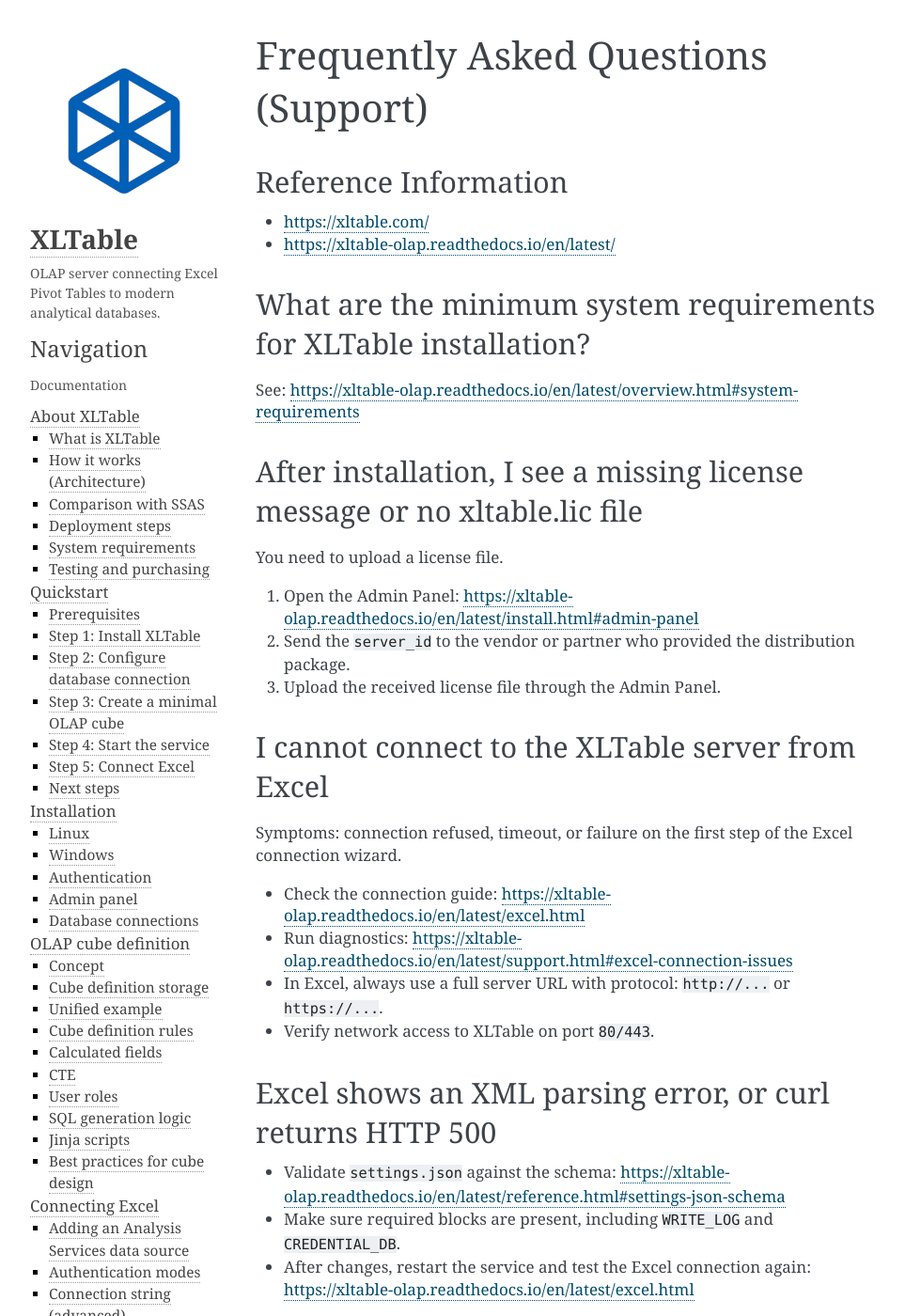
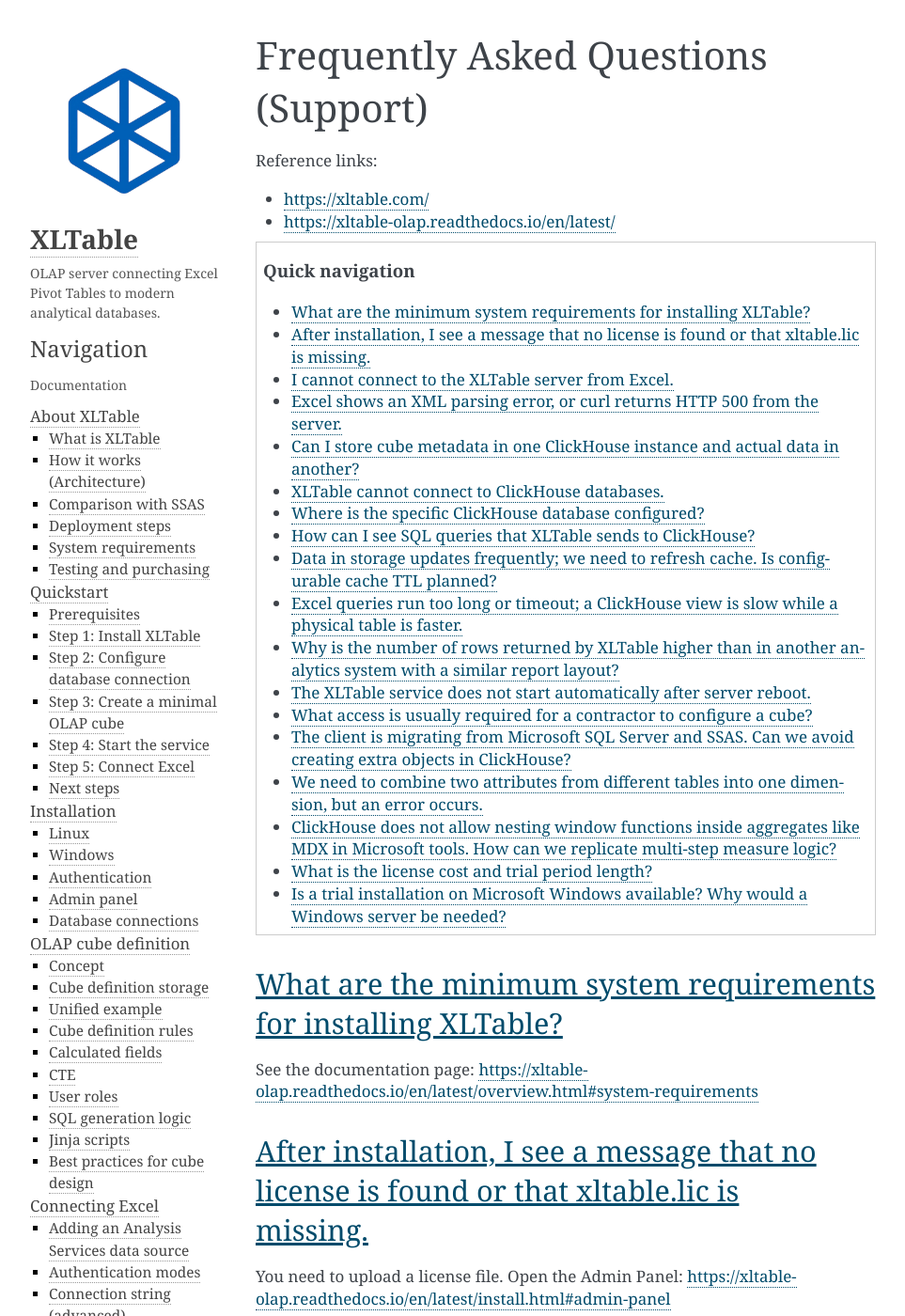
Before and after one commit to brmoscow/xltable, a Sphinx documentation site: the page built from docs/support_knowledge_base.rst, in a window 1280 px wide and 1400 px high. Shown: the whole window at 94% size, without its empty margins (148-1111 px from the left). Built offline with Sphinx 7.4.7, drawn with Linux system fonts in a browser that asks for light colours; some of the changed text lies outside the part shown.

Commit message:
restructure FAQ using knowledge base source text
Made-with: Cursor

```diff
--- a/docs/support_knowledge_base.rst
+++ b/docs/support_knowledge_base.rst
@@ -1,74 +1,74 @@
 Frequently Asked Questions (Support)
 ====================================
 
-Reference Information
----------------------
+Reference links:
 
 - https://xltable.com/
 - https://xltable-olap.readthedocs.io/en/latest/
 
-.. contents:: On This Page
+.. contents:: Quick navigation
    :local:
    :depth: 1
 
-What are the minimum system requirements for XLTable installation?
-------------------------------------------------------------------
+What are the minimum system requirements for installing XLTable?
+----------------------------------------------------------------
 
-See:
+See the documentation page:
 https://xltable-olap.readthedocs.io/en/latest/overview.html#system-requirements
 
-After installation, I see a missing license message or no xltable.lic file
-----------------------------------------------------------------------------
+After installation, I see a message that no license is found or that xltable.lic is missing.
+-----------------------------------------------------------------------------------------------
 
-You need to upload a license file.
+You need to upload a license file. Open the Admin Panel:
+https://xltable-olap.readthedocs.io/en/latest/install.html#admin-panel
 
-1. Open the Admin Panel:
-   https://xltable-olap.readthedocs.io/en/latest/install.html#admin-panel
-2. Send the ``server_id`` to the vendor or partner who provided the distribution package.
-3. Upload the received license file through the Admin Panel.
+Send the server ID to the vendor or partner who provided your distribution package.
+Then upload the license file you receive through the Admin Panel.
 
-I cannot connect to the XLTable server from Excel
---------------------------------------------------
+I cannot connect to the XLTable server from Excel.
+---------------------------------------------------
 
-Symptoms: connection refused, timeout, or failure on the first step of the Excel connection wizard.
+I get errors such as "Connection failed, target computer actively refused it," timeout errors, or an error on the first step of the connection wizard.
 
 - Check the connection guide:
   https://xltable-olap.readthedocs.io/en/latest/excel.html
 - Run diagnostics:
   https://xltable-olap.readthedocs.io/en/latest/support.html#excel-connection-issues
-- In Excel, always use a full server URL with protocol: ``http://...`` or ``https://...``.
-- Verify network access to XLTable on port ``80/443``.
+- In the Excel server field, always use the full URL with protocol: ``http://...`` or ``https://....``.
+- Also verify access to XLTable over ports 80/443.
 
-Excel shows an XML parsing error, or curl returns HTTP 500
------------------------------------------------------------
+Excel shows an XML parsing error, or curl returns HTTP 500 from the server.
+----------------------------------------------------------------------------
 
-- Validate ``settings.json`` against the schema:
-  https://xltable-olap.readthedocs.io/en/latest/reference.html#settings-json-schema
-- Make sure required blocks are present, including ``WRITE_LOG`` and ``CREDENTIAL_DB``.
-- After changes, restart the service and test the Excel connection again:
-  https://xltable-olap.readthedocs.io/en/latest/excel.html
+Validate ``settings.json`` against the documented schema:
+https://xltable-olap.readthedocs.io/en/latest/reference.html#settings-json-schema
 
-Can I store cube metadata in one ClickHouse instance and fact data in another?
---------------------------------------------------------------------------------
+Required blocks (including ``WRITE_LOG`` and ``CREDENTIAL_DB``) must be present.
+After changes, restart the service and test the Excel connection again:
+https://xltable-olap.readthedocs.io/en/latest/excel.html
 
-Yes. Connections are configured in ``settings.json`` (``CREDENTIAL_DB``), while cube definitions are stored in the ``olap_definition`` table.
+Can I store cube metadata in one ClickHouse instance and actual data in another?
+----------------------------------------------------------------------------------
 
-Details:
+Yes. Connections are defined in ``settings.json`` (``CREDENTIAL_DB`` block), while cube definitions are stored in the ``olap_definition`` table.
+
+More details:
 
 - https://xltable-olap.readthedocs.io/en/latest/install.html#database-connections
 - https://xltable-olap.readthedocs.io/en/latest/cubes.html#cube-definition-storage
 
-XLTable cannot connect to ClickHouse databases
-----------------------------------------------
+XLTable cannot connect to ClickHouse databases.
+-----------------------------------------------
 
-- Verify ``CREDENTIAL_DB`` parameters (``host``, ``port``, ``secure``):
-  https://xltable-olap.readthedocs.io/en/latest/install.html#database-connections
-- If ClickHouse accepts only TLS/HTTPS, install the correct certificate chain on the XLTable server and retry.
+Check ``CREDENTIAL_DB`` parameters (``host``, ``port``, ``secure``) using this example:
+https://xltable-olap.readthedocs.io/en/latest/install.html#database-connections
+
+If ClickHouse accepts only TLS/HTTPS, install the correct certificate chain on the XLTable server and try again.
 
 Where is the specific ClickHouse database configured?
 -----------------------------------------------------
 
-The target database and connection settings are configured in ``settings.json`` under ``CREDENTIAL_DB``:
+The target database and connection parameters are configured in ``settings.json``, in the ``CREDENTIAL_DB`` block:
 
 - https://xltable-olap.readthedocs.io/en/latest/install.html#database-connections
 - https://xltable-olap.readthedocs.io/en/latest/reference.html#settings-json-schema
@@ -76,99 +76,96 @@ The target database and connection settings are configured in ``settings.json``
 If the ``olap_definition`` table does not exist, create it as shown here:
 https://xltable-olap.readthedocs.io/en/latest/cubes.html#cube-definition-storage
 
-How can I see SQL queries sent by XLTable to ClickHouse?
----------------------------------------------------------
+How can I see SQL queries that XLTable sends to ClickHouse?
+------------------------------------------------------------
 
-- Enable ``WRITE_LOG=true`` in ``settings.json``
-- Restart the service
-- Check XLTable logs:
-  - https://xltable-olap.readthedocs.io/en/latest/support.html#enable-logging
-  - https://xltable-olap.readthedocs.io/en/latest/reference.html#settings-json-schema
-- Optionally inspect ClickHouse ``system.query_log`` using a ``log_comment`` marker.
+Set ``WRITE_LOG=true`` in ``settings.json``, restart the service, and check XLTable logs:
 
-Data in storage is updated often; we need cache refresh. Is configurable cache TTL planned?
----------------------------------------------------------------------------------------------
+- https://xltable-olap.readthedocs.io/en/latest/support.html#enable-logging
+- https://xltable-olap.readthedocs.io/en/latest/reference.html#settings-json-schema
 
-Use two standard options:
+You can also inspect queries in ClickHouse via ``system.query_log`` using the ``log_comment`` marker.
 
-- refresh in Excel (``Refresh/Refresh All``)
-- clear cache in the Admin Panel (``Clear Cache``)
+Data in storage updates frequently; we need to refresh cache. Is configurable cache TTL planned?
+--------------------------------------------------------------------------------------------------
+
+Use two standard methods:
+
+- Refresh in Excel (Refresh / Refresh All)
+- Clear cache in the Admin Panel (Clear Cache)
 
 Documentation:
 
 - https://xltable-olap.readthedocs.io/en/latest/excel.html#refreshing-data
 - https://xltable-olap.readthedocs.io/en/latest/install.html#admin-panel
 
-Long execution or timeout in Excel: ClickHouse view is slow, physical table is faster
----------------------------------------------------------------------------------------
+Excel queries run too long or timeout; a ClickHouse view is slow while a physical table is faster.
+----------------------------------------------------------------------------------------------------
 
-- Enable logging and check the actual SQL first
-- Reduce the number of fields and dimensions in the model and PivotTable
-- For heavy sources, use narrower views or materialized ClickHouse tables
+Enable logging first and verify the actual SQL query.
+To improve performance, reduce the number of fields/dimensions in the model and PivotTable.
+For heavy sources, use narrower views or materialized tables in ClickHouse.
 
-Why does XLTable return more rows than another analytics system with a similar report layout?
------------------------------------------------------------------------------------------------
+Why is the number of rows returned by XLTable higher than in another analytics system with a similar report layout?
+---------------------------------------------------------------------------------------------------------------------
 
-Row counts can differ because of different result granularity: XLTable may include intermediate totals, not only leaf-level rows.
+Row counts may differ due to different result granularity.
+XLTable can include intermediate totals, not only leaf-level rows.
+Compare systems with identical dimensions, filters, and subtotal settings.
 
-For fair comparison, align:
-
-- dimensions
-- filters
-- subtotal level
-
-SQL generation details:
+SQL generation logic:
 https://xltable-olap.readthedocs.io/en/latest/cubes.html#sql-generation-logic
 
-XLTable service does not start automatically after server reboot
-----------------------------------------------------------------
+The XLTable service does not start automatically after server reboot.
+----------------------------------------------------------------------
 
-- Check service management:
-  https://xltable-olap.readthedocs.io/en/latest/install.html#service-management
-- On Linux, the baseline setup is often ``supervisor``:
-  - status: ``sudo supervisorctl status olap``
-  - logs: ``sudo supervisorctl tail olap``
-  - executable permissions for the binary
+Check service management instructions:
+https://xltable-olap.readthedocs.io/en/latest/install.html#service-management
 
-What access is typically required for a contractor to configure a cube?
-------------------------------------------------------------------------
+On Linux, the default setup is often supervisor. Check:
+
+- status: ``sudo supervisorctl status olap``
+- logs: ``sudo supervisorctl tail olap``
+- execute permissions for the binary file
+
+What access is usually required for a contractor to configure a cube?
+----------------------------------------------------------------------
 
 Typical access includes:
 
 - SSH/admin access to the XLTable server
 - XLTable access to ClickHouse
-- permissions on ``olap_definition`` to upload and update cubes
-- network access for Excel users to XLTable on ``80/443`` (or via VPN)
+- permissions on ``olap_definition`` for cube upload/update
+- network access for Excel users to XLTable over 80/443 (or via VPN)
 
-Step-by-step references:
+Step-by-step docs:
 
 - https://xltable-olap.readthedocs.io/en/latest/install.html
 - https://xltable-olap.readthedocs.io/en/latest/excel.html
 
-Client is migrating from Microsoft SQL Server and SSAS. Can we avoid extra ClickHouse objects?
-------------------------------------------------------------------------------------------------
+The client is migrating from Microsoft SQL Server and SSAS. Can we avoid creating extra objects in ClickHouse?
+---------------------------------------------------------------------------------------------------------------
 
-Yes. You can reduce the number of intermediate ClickHouse objects by moving part of the logic into XLTable cube definition (SQL + tags).
+Yes. You can reduce the number of intermediate ClickHouse objects by moving part of the logic into the XLTable cube definition (SQL + tags).
 
 References:
 
-- SSAS comparison:
-  https://xltable-olap.readthedocs.io/en/latest/overview.html#comparison-with-ssas
-- Cube definition rules:
-  https://xltable-olap.readthedocs.io/en/latest/cubes.html
+- SSAS comparison: https://xltable-olap.readthedocs.io/en/latest/overview.html#comparison-with-ssas
+- Cube definition rules: https://xltable-olap.readthedocs.io/en/latest/cubes.html
 
-We need to combine two attributes from different tables into one dimension, but get an error
-----------------------------------------------------------------------------------------------
+We need to combine two attributes from different tables into one dimension, but an error occurs.
+-------------------------------------------------------------------------------------------------
 
-For attributes from different tables, create separate dimensions and join data sources with ``LEFT JOIN`` in cube definition.
+For attributes from different tables, create separate dimensions and join sources using LEFT JOIN in the cube definition.
 
 Working example (Unified example):
 https://xltable-olap.readthedocs.io/en/latest/reference.html#unified-example
 
-ClickHouse cannot nest window functions inside aggregates like MDX in Microsoft tools. How do we replicate multi-step measure logic?
------------------------------------------------------------------------------------------------------------------------------
+ClickHouse does not allow nesting window functions inside aggregates like MDX in Microsoft tools. How can we replicate multi-step measure logic?
+---------------------------------------------------------------------------------------------------------------------------------------------------
 
-Use Jinja in cube definition for multi-step measure logic. This allows injecting filters and transforming SQL before execution.
+Use Jinja scripts in the cube definition for multi-step measure logic.
+This allows you to inject filters and transform SQL before execution.
 
 Documentation:
 
@@ -178,11 +175,11 @@ Documentation:
 What is the license cost and trial period length?
 --------------------------------------------------
 
-Pricing information:
+Pricing information is available at:
 https://xltable.com/#pricing
 
-Is trial installation on Microsoft Windows available, and why would a Windows server be needed?
--------------------------------------------------------------------------------------------------
+Is a trial installation on Microsoft Windows available? Why would a Windows server be needed?
+-----------------------------------------------------------------------------------------------
 
 Yes, a Windows Server distribution is available on request.
 
```
